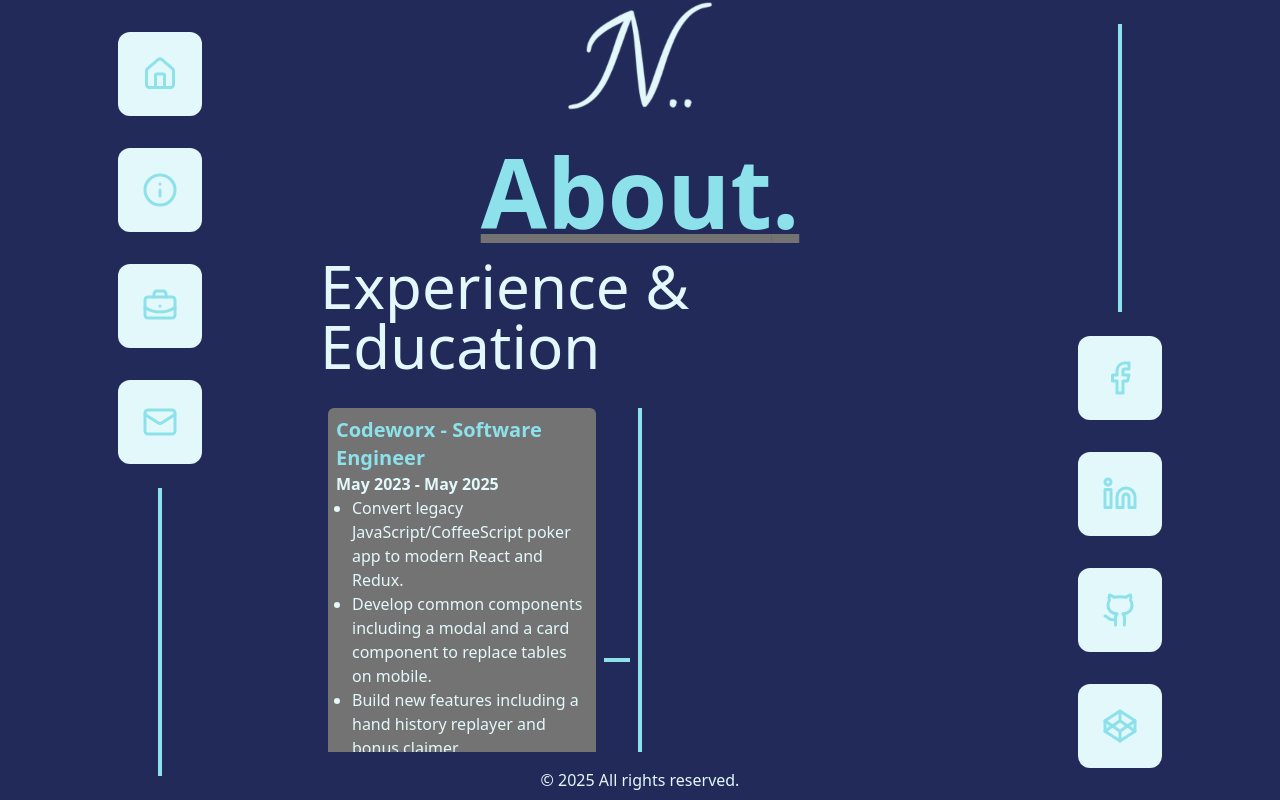
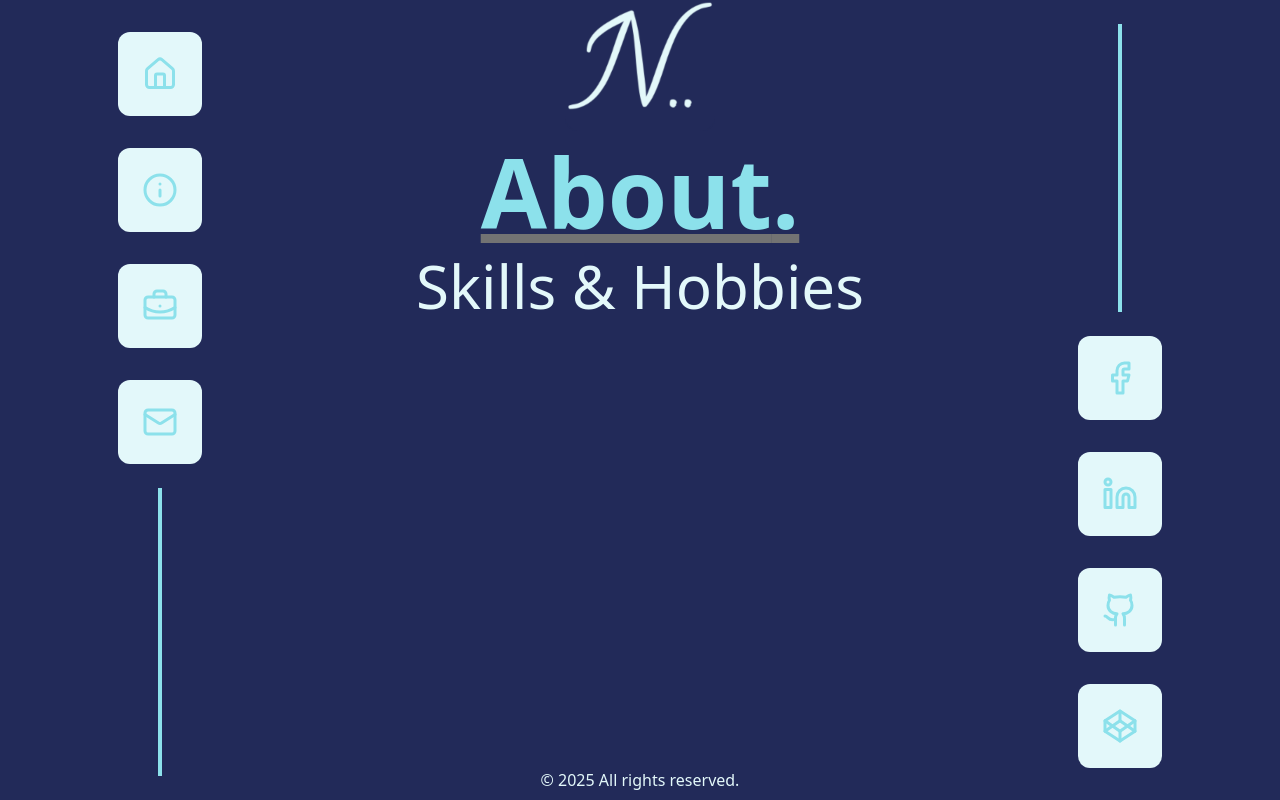
Before and after one commit to noe13hsu/react-portfolio, a React (Vite) app: page /about in a window 1280 px wide. Built offline with nearby package versions, Linux system fonts and the light colour scheme.

Commit message:
Change about to skills and hobbies

```diff
--- a/src/pages/about.tsx
+++ b/src/pages/about.tsx
@@ -1,13 +1,11 @@
 import { SubHeader } from '../components/sub-header'
 import { Header } from '../components/header'
-import { TimeLine } from '../components/timeline/timeline'
 
 export const About = () => {
   return (
     <>
       <Header text='About' />
-      <SubHeader text='Experience & Education' />
-      <TimeLine />
+      <SubHeader text='Skills & Hobbies' />
     </>
   )
 }
```
